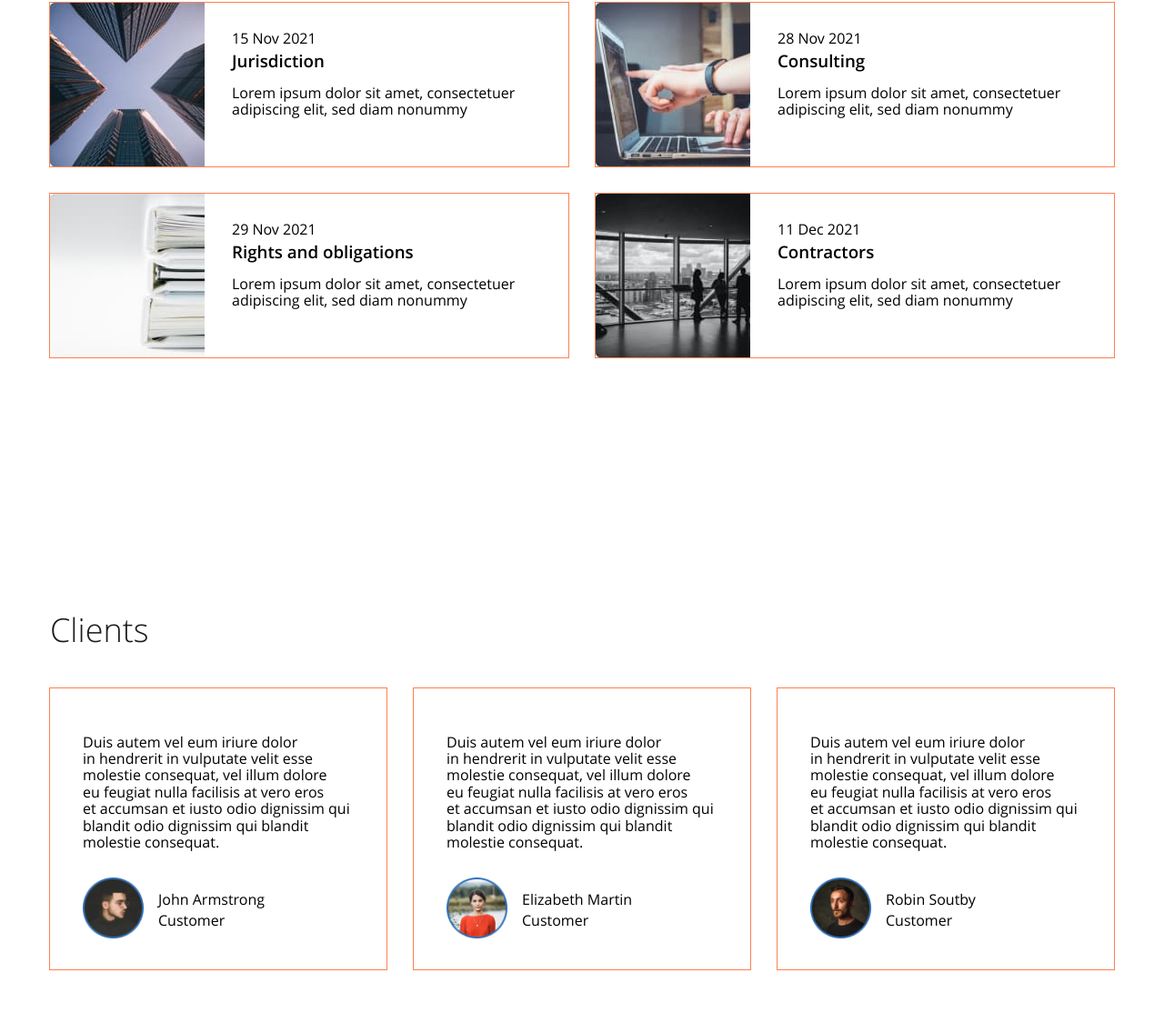
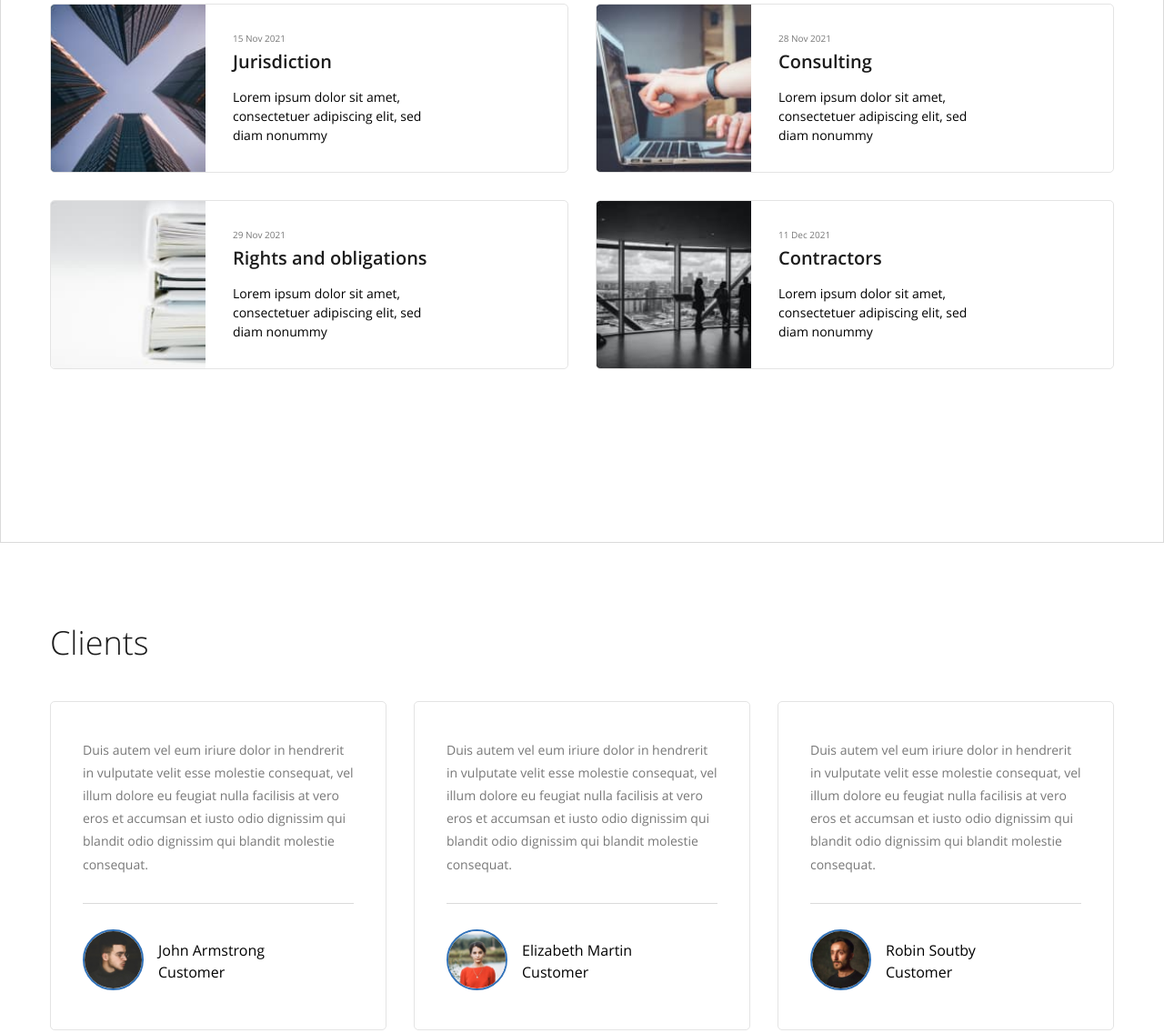
Before and after one commit to AlekceyZaitsev/Lionic-site, a plain HTML site: page index.html in a window 1280 px wide. Shown: the part 1559-2695 px from the top of the page at 91% size. Drawn offline with Linux system fonts and the light colour scheme; files whose address does not match are found by name.

Commit message:
Fine tuning blocks Articles + Clients

```diff
--- a/css/style.css
+++ b/css/style.css
@@ -259,6 +259,10 @@ body {
 
 /* articles */
 
+.articles {
+  border: 1px solid #dadada;
+}
+
 .arctiles-list {
   flex-wrap: wrap;
 }
@@ -266,7 +270,12 @@ body {
 .articles-item {
   width: 570px;
   margin-bottom: 30px;
-  outline: 1px solid coral;
+}
+
+.blog-preview {
+  overflow: hidden;
+  border: 1px solid #e4e4e4;
+  border-radius: 5px;
 }
 
 .articles-item:not(:nth-child(2n)) {
@@ -284,15 +293,24 @@ body {
 .blog-previe-time {
   display: block;
   margin-bottom: 5px;
+  font-size: 10px;
+  line-height: 150%;
+  color: #787878;
 }
 
 .blog-preview-title {
   margin: 0;
   margin-bottom: 15px;
+  font-size: 20px;
+  line-height: 130%;
+  color: #1c1c1c;
 }
 
 .blog-preview-descr {
   margin: 0;
+  font-size: 14px;
+  line-height: 150%;
+  max-width: 210px;
 }
 
 /* ------------------------ */
@@ -302,9 +320,9 @@ body {
 .clients-item {
   flex-direction: column;
   width: 370px;
-  padding: 50px 36px;
-  padding-bottom: 30px;
-  outline: 1px solid coral;
+  padding: 40px 35px;
+  border: 1px solid #e4e4e4;
+  border-radius: 5px;
 }
 
 .clients-item:not(:nth-child(3n)) {
@@ -314,17 +332,30 @@ body {
 .clients-item-descr {
   margin: 0;
   margin-bottom: 30px;
+  font-size: 14px;
+  line-height: 180%;
+  color: #787878;
 }
 
 .clients-user {
   margin-top: auto;
   align-items: center;
+  border-top: 1px solid #dadada;
+  width: 100%;
+  padding-top: 28px;
 }
 
 .clients-avatar {
   flex-shrink: 0;
   width: 67px;
   margin-right: 16px;
+}
+
+.clients-avatar img {
+  width: 100%;
+  height: 100%;
+  border: 2px solid #3172b9;
+  border-radius: 100%;
 }
 
 .clients-name {
--- a/index.html
+++ b/index.html
@@ -157,7 +157,7 @@
             <li class="articles-item">
               <article class="blog-preview flex">
                 <img
-                  src="img/blog-1.jpg"
+                  src="img/section-articles/blog-preview-image/blog-1.jpg"
                   alt="Blog photo 1"
                   class="blog-preview-image"
                 />
@@ -176,7 +176,7 @@
             <li class="articles-item">
               <article class="blog-preview flex">
                 <img
-                  src="img/blog-2.jpg"
+                  src="img/section-articles/blog-preview-image/blog-2.jpg"
                   alt="Blog photo 2"
                   class="blog-preview-image"
                 />
@@ -195,7 +195,7 @@
             <li class="articles-item">
               <article class="blog-preview flex">
                 <img
-                  src="img/blog-3.jpg"
+                  src="img/section-articles/blog-preview-image/blog-3.jpg"
                   alt="Blog photo 3"
                   class="blog-preview-image"
                 />
@@ -214,7 +214,7 @@
             <li class="articles-item">
               <article class="blog-preview flex">
                 <img
-                  src="img/blog-4.jpg"
+                  src="img/section-articles/blog-preview-image/blog-4.jpg"
                   alt="Blog photo 4"
                   class="blog-preview-image"
                 />
@@ -247,7 +247,10 @@
               </p>
               <div class="clients-user flex">
                 <div class="clients-avatar">
-                  <img src="img/client-1.jpg" alt="John Armstrong" />
+                  <img
+                    src="img/section-clients/section-clients-avatar/avatar-1.jpg"
+                    alt="John Armstrong"
+                  />
                 </div>
                 <div class="clients-test">
                   <div class="clients-name">John Armstrong</div>
@@ -265,7 +268,10 @@
               </p>
               <div class="clients-user flex">
                 <div class="clients-avatar">
-                  <img src="img/client-2.jpg" alt="Elizabeth Martin" />
+                  <img
+                    src="img/section-clients/section-clients-avatar/avatar-2.jpg"
+                    alt="Elizabeth Martin"
+                  />
                 </div>
                 <div class="clients-test">
                   <div class="clients-name">Elizabeth Martin</div>
@@ -283,7 +289,10 @@
               </p>
               <div class="clients-user flex">
                 <div class="clients-avatar">
-                  <img src="img/client-3.jpg" alt="Robin Soutby" />
+                  <img
+                    src="img/section-clients/section-clients-avatar/avatar-3.jpg"
+                    alt="Robin Soutby"
+                  />
                 </div>
                 <div class="clients-test">
                   <div class="clients-name">Robin Soutby</div>
```
Also changed, not shown: img/client-1.jpg (deleted), img/client-2.jpg (deleted), img/client-3.jpg (deleted), img/section-articles/blog-preview-image/blog-1.jpg (renamed from img/blog-1.jpg), img/section-articles/blog-preview-image/blog-2.jpg (renamed from img/blog-2.jpg), img/section-articles/blog-preview-image/blog-3.jpg (renamed from img/blog-3.jpg), img/section-articles/blog-preview-image/blog-4.jpg (renamed from img/blog-4.jpg), img/section-clients/section-clients-avatar/avatar-1.jpg (added), img/section-clients/section-clients-avatar/avatar-2.jpg (added), img/section-clients/section-clients-avatar/avatar-3.jpg (added).
